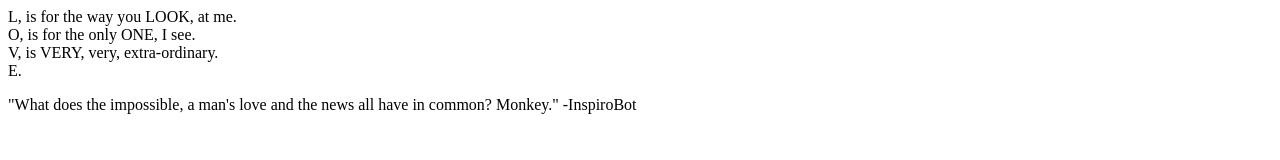
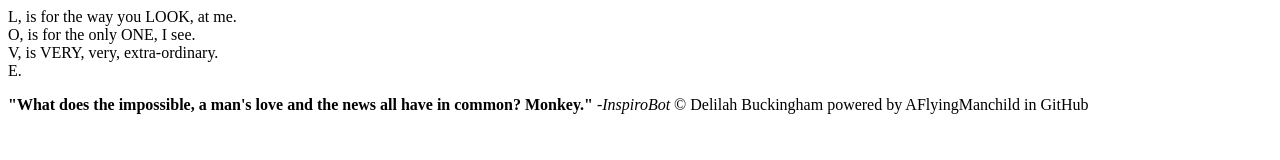
Before and after one commit to AFlyingManchild/sandbox-websiteMakingLearning.github.io, a plain HTML site: page Index.html in a window 1280 px wide. Drawn offline with Linux system fonts and the light colour scheme.

Commit message:
Update Index.html

```diff
--- a/Index.html
+++ b/Index.html
@@ -30,8 +30,9 @@
         <blockquote>
         <!-- date accessed 2024/02/14 -->
         </blockquote>
-        "What does the impossible, a man's love and the news all have in common? Monkey." -InspiroBot
-
+        <strong>"What does the impossible, a man's love and the news all have in common? Monkey."</strong>
+        <em>-InspiroBot</em>
+        &copy Delilah Buckingham powered by AFlyingManchild in GitHub
 
     </footer>
 
```
